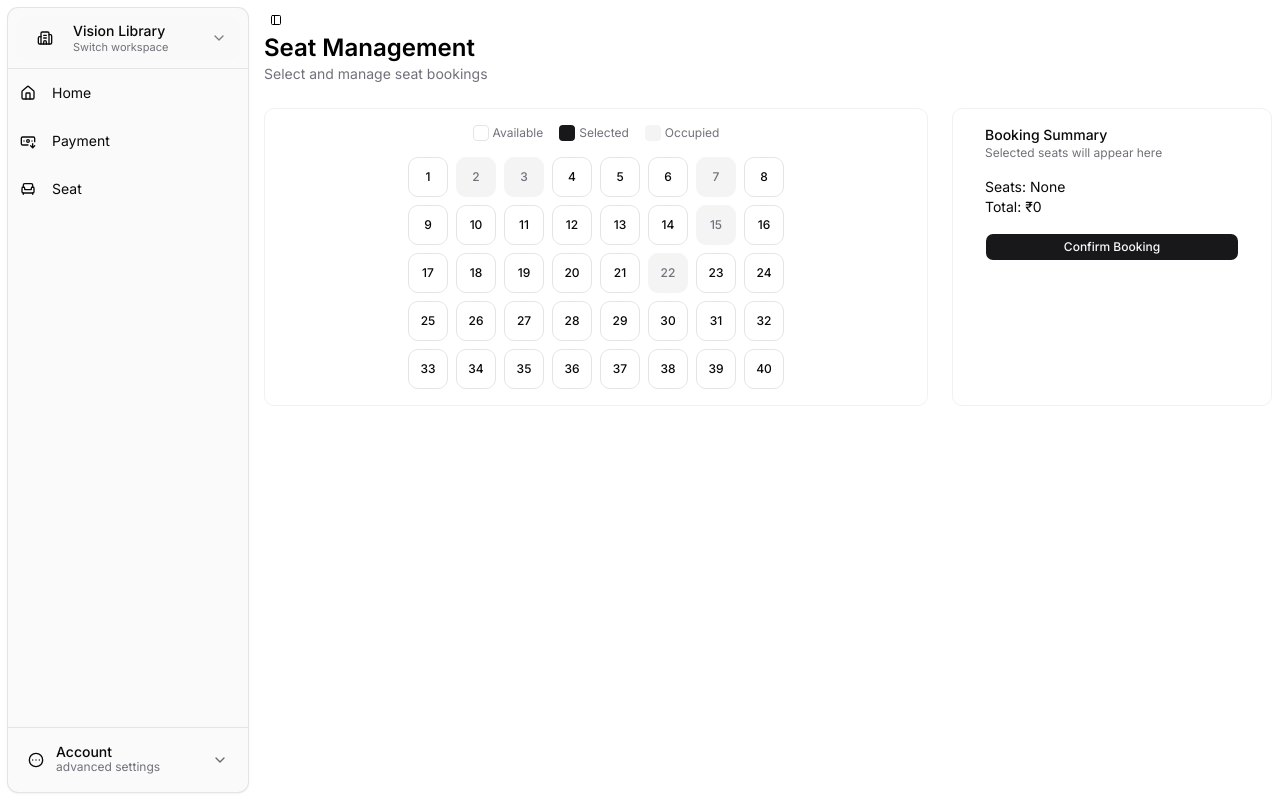
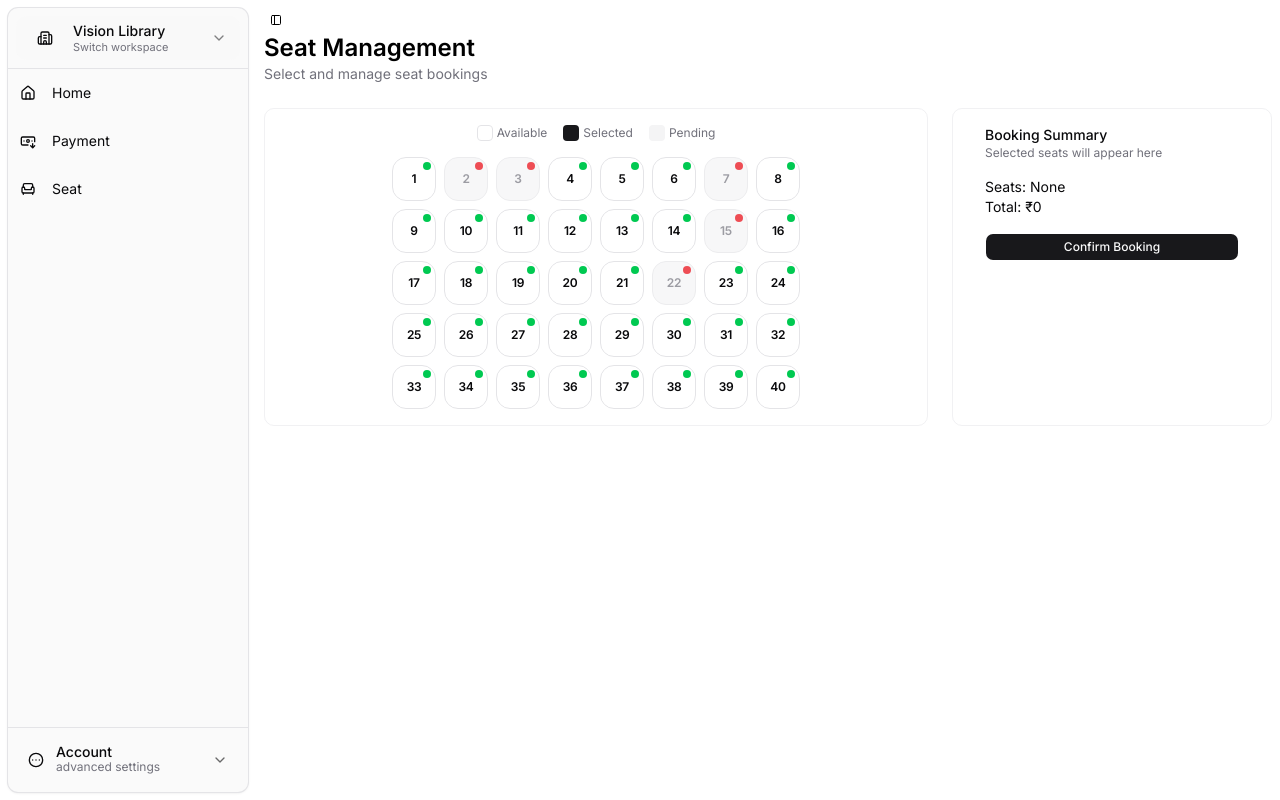
Before and after one commit to Vahid819/visionlibrary, a Next.js app: page /dashboard/seat in a window 1280 px wide. Built offline with nearby package versions, Linux system fonts and the light colour scheme.

Commit message:
setting data save api is ready

```diff
--- /dev/null
+++ b/src/app/api/setting/route.js
@@ -0,0 +1,36 @@
+import mongoose from "mongoose";
+import Seat from "@/models/Seats";
+import connectDB from "@/lib/db";
+
+export async function POST(req){
+    await connectDB();
+
+    try {
+       const body = await req.json();
+       console.log("Received body:", body);
+
+       const { rows, cols } = body;
+         const seatting = {
+            rows,
+            cols,
+            seat: Array.from({ length: rows }, (_, rowIndex) =>
+                Array.from({ length: cols }, (_, colIndex) => ({
+                    seatNumber: `${String.fromCharCode(65 + rowIndex)}${colIndex + 1}`,
+                    isAvailable: true,
+                }))
+            ),
+        };
+        // console.log("Constructed seatting:", seatting);
+        const newSeatting = new Seat({
+            id: new mongoose.Types.ObjectId().toString(),
+            row: rows,
+            column: cols,
+            seat: seatting.seat.flat(),
+        });
+        await newSeatting.save();
+       return new Response(JSON.stringify({ message: "Seatting updated successfully" }), { status: 200 });
+    } catch (error) {
+        console.error("Error updating seatting:", error);
+        return new Response(JSON.stringify({ error: "Failed to update seatting" }), { status: 500 });
+    }
+}
--- a/src/app/dashboard/page.jsx
+++ b/src/app/dashboard/page.jsx
@@ -10,7 +10,7 @@ import { SeatLayout } from "@/components/dashboard/seat/seat-layout";
 
 export default async function Dashboard() {
   const session = await getServerSession(authOptions);
-  console.log("Session in dashboard:", session);
+  // console.log("Session in dashboard:", session);
 
   if (!session) {
     return <div>Not authorized</div>;
--- a/src/app/layout.js
+++ b/src/app/layout.js
@@ -16,7 +16,9 @@ export default function RootLayout({ children }) {
       className={inter.className}
       suppressHydrationWarning
     >
-      <body className="min-h-full flex flex-col">
+      <body className="min-h-full flex flex-col"
+      cz-shortcut-listen="true"
+      >
         <Providers>
           {children}
         </Providers>
--- a/src/components/SettingsClient.jsx
+++ b/src/components/SettingsClient.jsx
@@ -68,7 +68,7 @@ export default function Settingsclient({ session }) {
     setLoading(true);
 
     try {
-      const res = await fetch("/api/settings", {
+      const res = await fetch("/api/setting", {
         method: "POST",
         headers: {
           "Content-Type": "application/json",
--- a/src/components/dashboard/seats/seat-grid.jsx
+++ b/src/components/dashboard/seats/seat-grid.jsx
@@ -6,7 +6,7 @@ import { SeatItem } from "./seat-item";
 
 const totalSeats = 40;
 const seatsPerRow = 8;
-const occupiedSeats = [2, 3, 7, 15, 22];
+const Pendingamount = [2, 3, 7, 15, 22];
 
 // 🔥 animation variants
 const containerVariants = {
@@ -27,7 +27,7 @@ export function SeatGrid() {
   const [selected, setSelected] = useState([]);
 
   const toggleSeat = (seat) => {
-    if (occupiedSeats.includes(seat)) return;
+    if (Pendingamount.includes(seat)) return;
 
     setSelected((prev) =>
       prev.includes(seat)
@@ -54,7 +54,7 @@ export function SeatGrid() {
                 <motion.div key={seatNumber} variants={itemVariants}>
                   <SeatItem
                     seatId={seatNumber}
-                    isOccupied={occupiedSeats.includes(seatNumber)}
+                    isPending={Pendingamount.includes(seatNumber)}
                     isSelected={selected.includes(seatNumber)}
                     onClick={() => toggleSeat(seatNumber)}
                   />
--- a/src/components/dashboard/seats/seat-item.jsx
+++ b/src/components/dashboard/seats/seat-item.jsx
@@ -1,42 +1,87 @@
 "use client";
 
 import { motion } from "framer-motion";
+import clsx from "clsx";
 
-export function SeatItem({ seatId, isOccupied, isSelected, onClick }) {
+export function SeatItem({
+  seatId,
+  isPending,
+  isSelected,
+  onClick,
+  userName,
+}) {
+  const isAvailable = !isPending;
+
   return (
     <motion.button
       onClick={onClick}
+      disabled={!isAvailable}
       layout
-      whileHover={!isOccupied ? { scale: 1.15, y: -2 } : {}}
-      whileTap={!isOccupied ? { scale: 0.9 } : {}}
+      whileHover={
+        isAvailable ? { scale: 1.08, y: -3 } : {}
+      }
+      whileTap={
+        isAvailable ? { scale: 0.95 } : {}
+      }
       animate={
         isSelected
           ? {
-              scale: [1, 1.1, 1],
-              transition: { duration: 0.3 },
+              scale: [1, 1.06, 1],
+              transition: { duration: 0.25 },
             }
           : {}
       }
-      className={`
-        w-10 h-10 rounded-lg text-xs font-medium
-        flex items-center justify-center
-        transition-all relative
+      className={clsx(
+        "group relative w-11 h-11 rounded-xl text-xs font-semibold",
+        "flex items-center justify-center",
+        "transition-all duration-200 border backdrop-blur-sm",
 
-        ${
-          isOccupied
-            ? "bg-muted text-muted-foreground cursor-not-allowed"
-            : isSelected
-            ? "bg-primary text-primary-foreground shadow-lg"
-            : "bg-background border border-border hover:bg-muted/40"
-        }
-      `}
+        // ❌ PENDING
+        isPending &&
+          "bg-muted text-muted-foreground border-border cursor-not-allowed opacity-70",
+
+        // ✅ SELECTED
+        isSelected &&
+          "bg-primary text-primary-foreground border-primary shadow-lg ring-2 ring-primary/30",
+
+        // ✅ AVAILABLE
+        isAvailable &&
+          !isSelected &&
+          "bg-background text-foreground border-border hover:bg-muted hover:shadow-md"
+      )}
+      aria-pressed={isSelected}
+      aria-disabled={isPending}
     >
-      {/* 🔥 glow effect */}
+      {/* 🔵 Status Dot */}
+      <span
+        className={clsx(
+          "absolute top-1 right-1 w-2 h-2 rounded-full",
+          isPending
+            ? "bg-destructive"
+            : "bg-green-500 dark:bg-green-400"
+        )}
+      />
+
+      {/* Seat Number */}
+      <span className="tracking-tight">{seatId}</span>
+
+      {/* 🔥 Glow effect */}
       {isSelected && (
-        <span className="absolute inset-0 rounded-lg bg-primary/20 blur-md -z-10" />
+        <motion.span
+          layoutId="seat-glow"
+          className="absolute inset-0 rounded-xl bg-primary/20 blur-md -z-10"
+        />
       )}
 
-      {seatId}
+      {/* 🧠 Tooltip */}
+      {userName && (
+        <div className="absolute -top-8 hidden group-hover:block z-10">
+          <div className="text-[10px] px-2 py-1 rounded-md shadow-md
+            bg-popover text-popover-foreground border border-border">
+            {userName}
+          </div>
+        </div>
+      )}
     </motion.button>
   );
 }
--- a/src/components/dashboard/seats/seat-legend.jsx
+++ b/src/components/dashboard/seats/seat-legend.jsx
@@ -3,7 +3,7 @@ export function SeatLegend() {
     <div className="flex gap-4 text-xs justify-center">
       <Legend color="bg-background border" label="Available" />
       <Legend color="bg-primary" label="Selected" />
-      <Legend color="bg-muted" label="Occupied" />
+      <Legend color="bg-muted" label="Pending" />
     </div>
   );
 }
--- a/src/models/Seats.js
+++ b/src/models/Seats.js
@@ -1,25 +1,39 @@
 import mongoose from "mongoose";
 
 const seatSchema = new mongoose.Schema({
-    seatNumber: {
+    id: {
         type: String,
         required: true,
-        unique: true,
+        unique: true
     },
-    isAvailable: {
-        type: Boolean,
-        default: true,
+    row:{
+        type: Number,
+        required: true
     },
-    lastUpdated: {
+    column: {
+        type: Number,
+        required: true
+    },
+    seat : [
+        {
+            seatNumber: {
+                type: String,
+                required: true,
+                unique: true
+            },
+            isAvailable: {
+                type: Boolean,
+                default: true
+            }
+        }
+    ],
+    seatUpdatedAt: {
         type: Date,
-        default: Date.now,
+        default: Date.now
     },
-    createdAt: {
-        type: Date,
-        default: Date.now,
-    },
-},{
-    timestamps: true,
+},
+{
+    timestamps: true
 })
 
 const Seat = mongoose.models.Seat || mongoose.model("Seat", seatSchema);
--- /dev/null
+++ b/src/models/Setting.js
@@ -0,0 +1,18 @@
+import mongoose from "mongoose";
+
+const settingsSchema = new mongoose.Schema({
+    id: {
+        type: String,
+        required: true,
+        unique: true
+    },
+    seatting:{
+        type: Object,
+        required: true
+    },
+},
+{
+    timestamps: true
+});
+const Settings = mongoose.models.Settings || mongoose.model("Settings", settingsSchema);
+export default Settings;
```
Also changed, not shown: src/app/api/settings/route.js (deleted).
